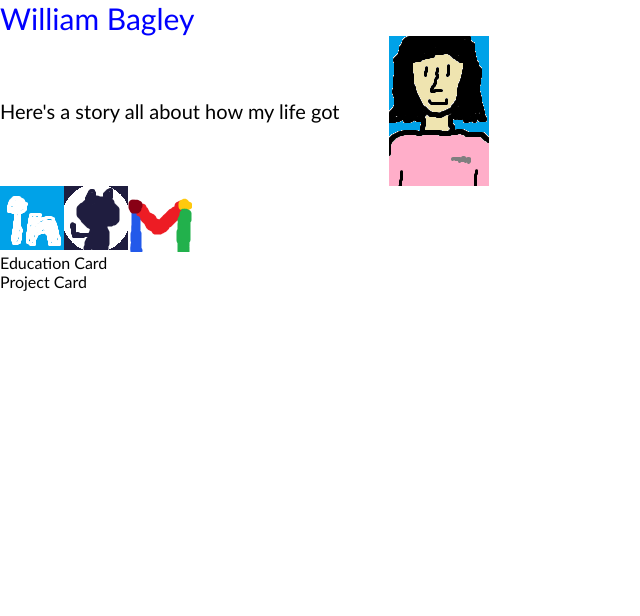
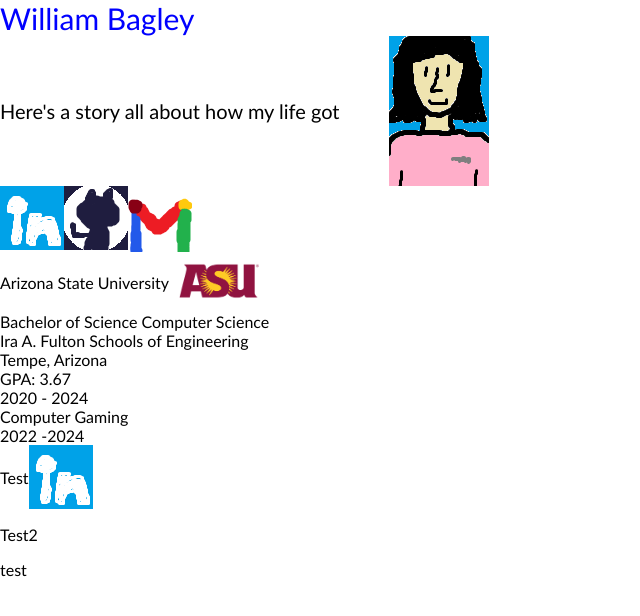
Before and after one commit to wbagley01/wbagley01.github.io, a React (Create React App) app: page / in a window 1280 px wide. Shown: the top 616 px of the page, without its empty margins (0-640 px from the left). Built offline with nearby package versions, Linux system fonts and the light colour scheme.

Commit message:
education/project card

```diff
--- a/src/components/education/EducationCard.css
+++ b/src/components/education/EducationCard.css
@@ -0,0 +1,8 @@
+.EducationCard {
+    color: black;
+}
+
+.Container {
+    display: flex;
+    align-items: center;
+}
--- a/src/components/education/EducationCard.js
+++ b/src/components/education/EducationCard.js
@@ -3,9 +3,31 @@ import App from '../../App'
 import './EducationCard.css'
 
 function EducationCard() {
+    const university = "Arizona State University";
+    const school = "Ira A. Fulton Schools of Engineering";
+    const degree = "Computer Science";
+    const degreetype = "Bachelor of Science";
+    const gpa = "GPA: 3.67";
+    const eyears = "2020 - 2024";
+    const location = "Tempe, Arizona";
+
+    const certificate = "Computer Gaming";
+    const cyears = "2022 -2024";
     return(
-        <div>
-            Education Card
+        <div className='EducationCard'>
+            <div className='Container'>
+                {university}
+                <a href='https://www.asu.edu/'>
+                    <img src= '/images/asu.png' style={{maxWidth: '100px', maxHeight: '100px'}}/>
+                </a>
+            </div>
+            <div> {degreetype} {degree} </div>
+            <div> {school} </div>
+            <div> {location} </div>
+            <div> {gpa} </div>
+            <div> {eyears} </div>
+            <div> {certificate} </div>
+            <div> {cyears} </div>
         </div>
     )
 }
--- a/src/components/header/NameHeader.css
+++ b/src/components/header/NameHeader.css
@@ -26,7 +26,7 @@
     align-items: center;
 }
 
-/* Needs to have a link. Also want whenever you hover over it to get bigger and highlight*/
+/* Needs to have hover over it to get bigger and highlight*/
 .Social {
     color: red;
 }
--- a/src/components/projects/ProjectCard.css
+++ b/src/components/projects/ProjectCard.css
@@ -0,0 +1,8 @@
+.ProjectCard {
+    color: black;
+}
+
+.Container {
+    display: flex;
+    align-items: center;
+}
--- a/src/components/projects/ProjectCard.js
+++ b/src/components/projects/ProjectCard.js
@@ -2,12 +2,23 @@ import React from 'react';
 import App from '../../App'
 import './ProjectCard.css'
 
-function ProjectCard() {
+function ProjectSlot({title, description, image, techStack}) {
     return(
-        <div>
-            Project Card
+        <div className='ProjectCard'>
+            <div className='Container'>
+                <header> {title} </header>
+                <img src={image}></img>
+            </div>
+            <p> {description} </p>
+            <p> {techStack} </p>
         </div>
     )
 }
 
+function ProjectCard() {
+    return(
+        <ProjectSlot title="Test" description="Test2" image="/images/linkedin.png" techStack="test" />
+    )
+}
+
 export default ProjectCard;
```
Also changed, not shown: public/images/asu.png (added).
